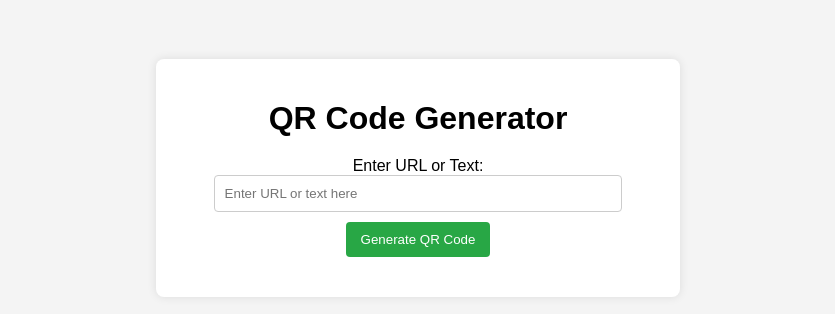
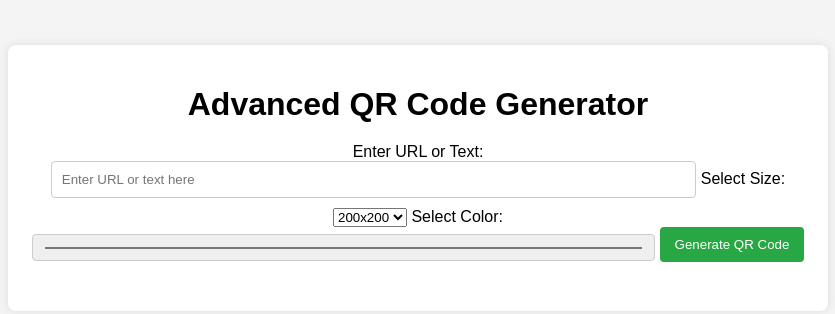
Before and after one commit to luxx1x/qrgen1a, a plain HTML site: page index.html in a window 1280 px wide. Shown: the part 222-536 px from the top of the page, without its empty margins (222-1057 px from the left). Drawn offline with nearby package versions, Linux system fonts and the light colour scheme.

Commit message:
Update index.html

```diff
--- a/index.html
+++ b/index.html
@@ -3,19 +3,32 @@
 <head>
     <meta charset="UTF-8">
     <meta name="viewport" content="width=device-width, initial-scale=1.0">
-    <title>QR Code Generator</title>
+    <title>Advanced QR Code Generator</title>
     <link rel="stylesheet" href="style.css">
+    <script src="https://cdnjs.cloudflare.com/ajax/libs/jquery/3.5.1/jquery.min.js"></script>
+    <script src="https://cdnjs.cloudflare.com/ajax/libs/jquery.qrcode/1.0/jquery.qrcode.min.js"></script>
 </head>
 <body>
     <div class="container">
-        <h1>QR Code Generator</h1>
+        <h1>Advanced QR Code Generator</h1>
         <label for="qr-input">Enter URL or Text:</label>
         <input type="text" id="qr-input" placeholder="Enter URL or text here" aria-label="Input for QR code text">
+
+        <label for="qr-size">Select Size:</label>
+        <select id="qr-size" aria-label="Select QR code size">
+            <option value="200">200x200</option>
+            <option value="300">300x300</option>
+            <option value="400">400x400</option>
+        </select>
+
+        <label for="qr-color">Select Color:</label>
+        <input type="color" id="qr-color" value="#000000" aria-label="Select QR code color">
+
         <button id="generate-btn">Generate QR Code</button>
+        <button id="download-btn" style="display:none;">Download QR Code</button>
+
         <div id="qr-code" aria-live="polite"></div>
     </div>
     <script src="script.js"></script>
-    <script src="https://cdnjs.cloudflare.com/ajax/libs/jquery/3.5.1/jquery.min.js"></script>
-    <script src="https://cdnjs.cloudflare.com/ajax/libs/jquery.qrcode/1.0/jquery.qrcode.min.js"></script>
 </body>
 </html>
```
